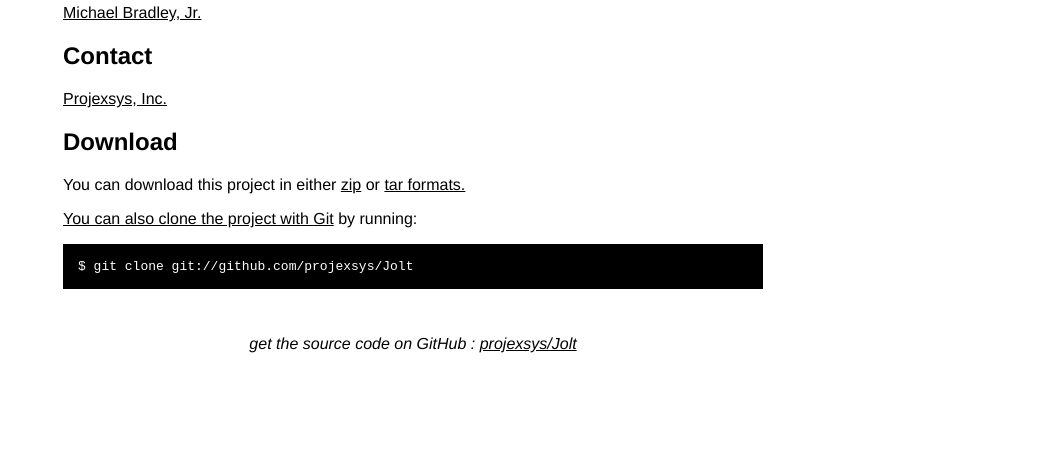
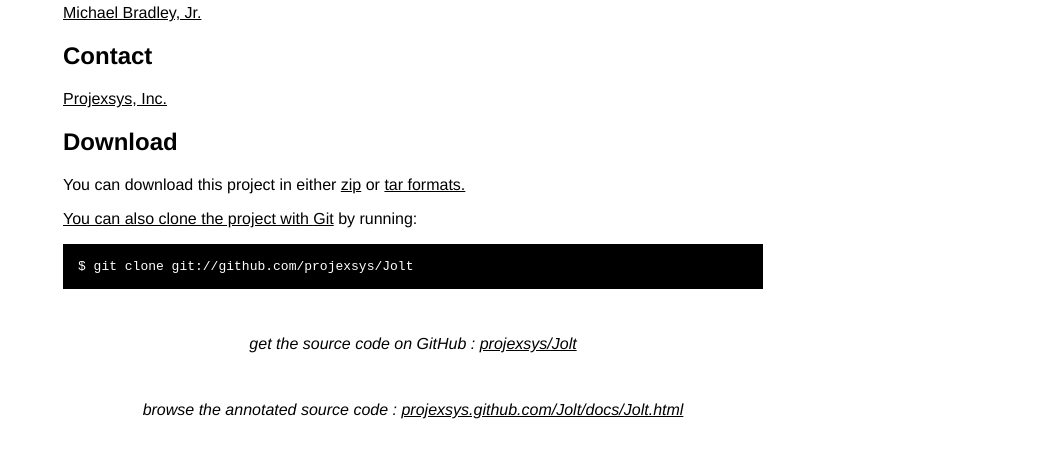
Before and after one commit to slavah/Jolt, a website: page index.html in a window 1280 px wide. Shown: the part 322-780 px from the top of the page, without its empty margins (227-1280 px from the left). Drawn offline with Linux system fonts and the light colour scheme.

Commit message:
link to annotated source code

```diff
--- a/index.html
+++ b/index.html
@@ -86,6 +86,10 @@
     <div class="footer">
       get the source code on GitHub : <a href="https://github.com/projexsys/Jolt">projexsys/Jolt</a>
     </div>
+    <br/>
+    <div class="footer">
+      browse the annotated source code : <a href="https://projexsys.github.com/Jolt/docs/Jolt.html">projexsys.github.com/Jolt/docs/Jolt.html</a>
+    </div>
 
   </div>
 
```
